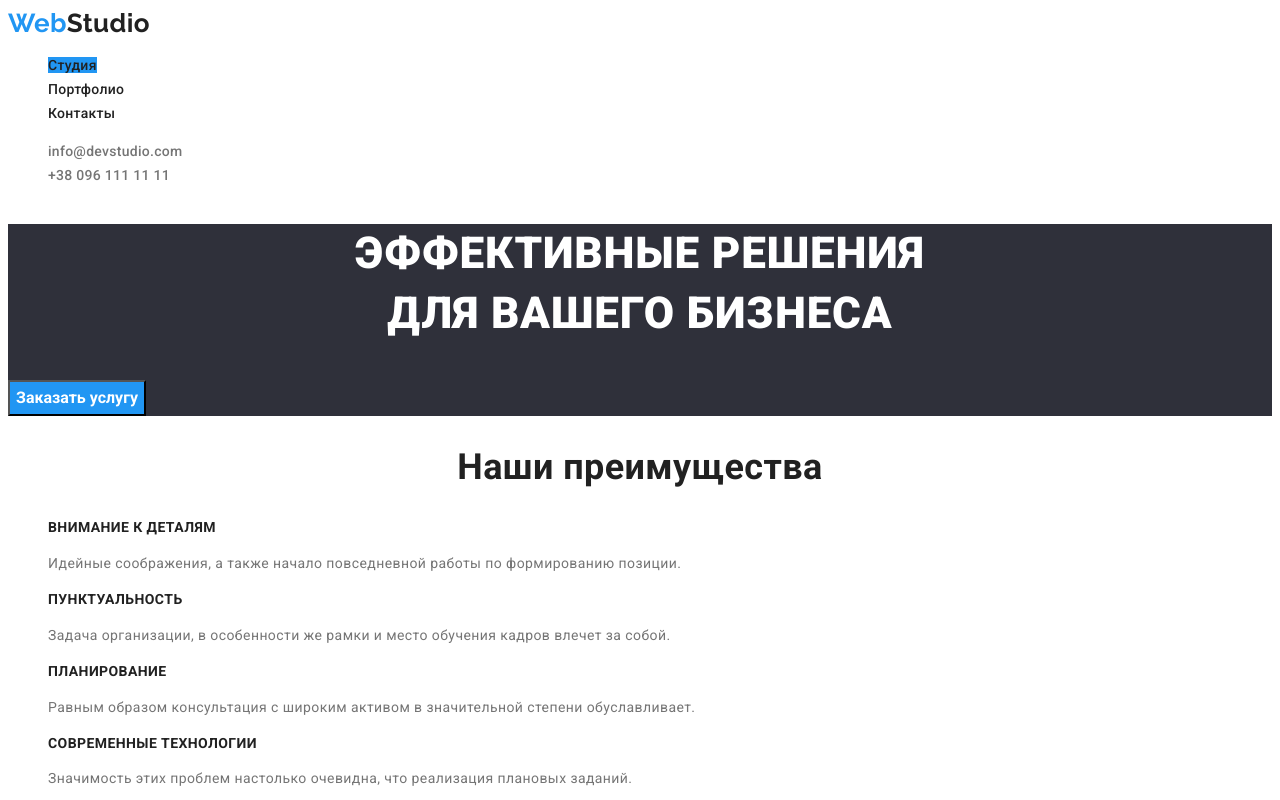
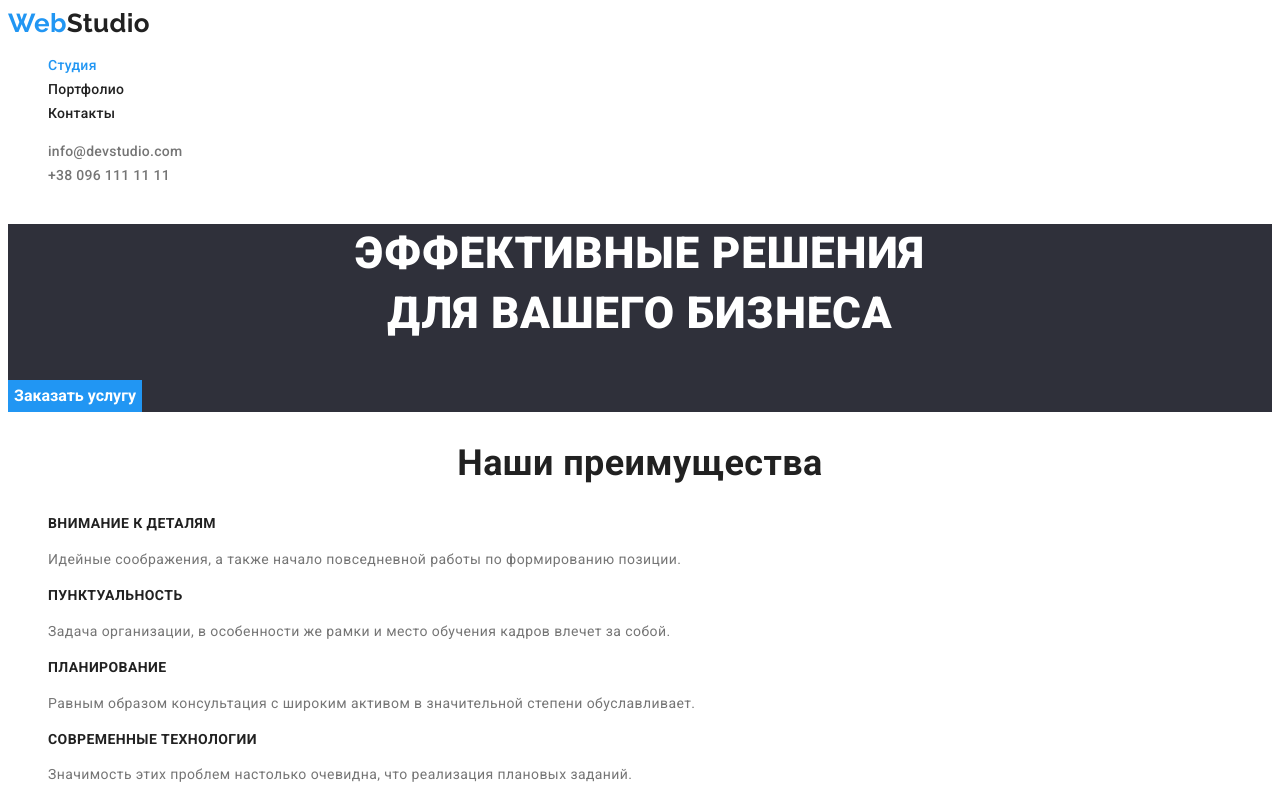
Before and after one commit to VadymDenysiuk/goit-markup-hw-02, a plain HTML site: page index.html in a window 1280 px wide. Shown: the top 800 px of the page. Drawn offline with Linux system fonts and the light colour scheme.

Commit message:
Меняет цвет и убирает бордер

```diff
--- a/css/style.css
+++ b/css/style.css
@@ -48,7 +48,7 @@ body {
   line-height: 1.14;
 }
 .site-nav .link.current {
-  background-color: var(--accent-color);
+  color: var(--accent-color);
 }
 .site-nav .link:hover,
 .address .link:hover,
@@ -80,6 +80,7 @@ body {
   font-size: 16px;
   line-height: 1.87;
   cursor: pointer;
+  border: none;
 }
 /* Пока не надо */
 /* .button-hero:hover,
@@ -145,6 +146,7 @@ body {
   font-size: 16px;
   line-height: 1.62;
   cursor: pointer;
+  border: none;
 }
 .button-portfolio .first-btn {
   background-color: var(--accent-color);
```
